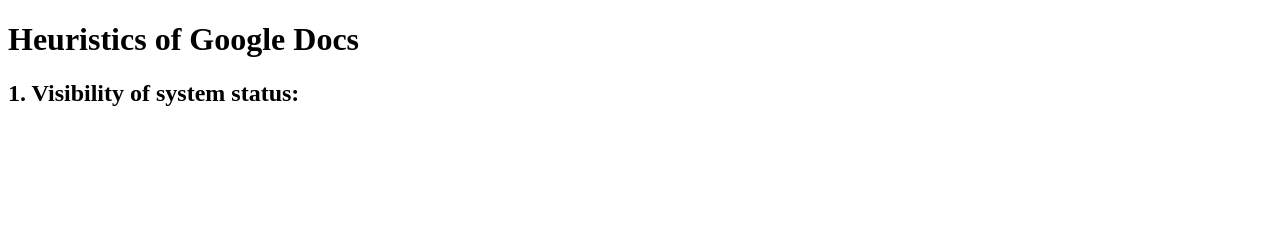
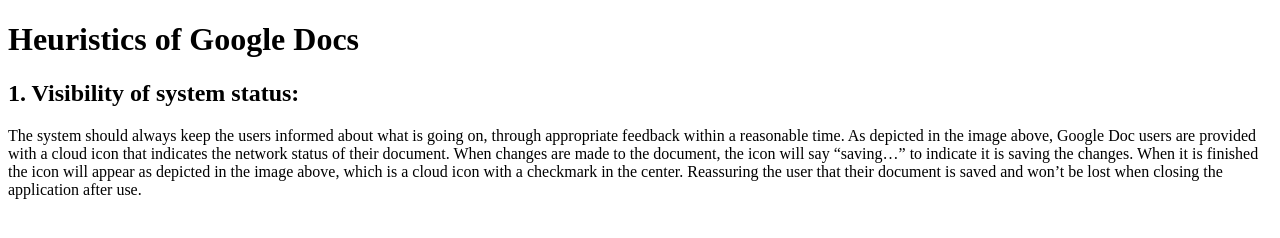
Before and after one commit to Brian12-sudo/heuristics-eval-mi349, a plain HTML site: page index.html in a window 1280 px wide. Drawn offline with Linux system fonts and the light colour scheme.

Commit message:
text add

```diff
--- a/index.html
+++ b/index.html
@@ -10,7 +10,7 @@
 
  <h2>1. Visibility of system status:</h2>
 
- <p></p>
+ <p>The system should always keep the users informed about what is going on, through appropriate feedback within a reasonable time. As depicted in the image above, Google Doc users are provided with a cloud icon that indicates the network status of their document. When changes are made to the document, the icon will say “saving…” to indicate it is saving the changes. When it is finished the icon will appear as depicted in the image above, which is a cloud icon with a checkmark in the center. Reassuring the user that their document is saved and won’t be lost when closing the application after use.</p>
 
 
 </body>
```
